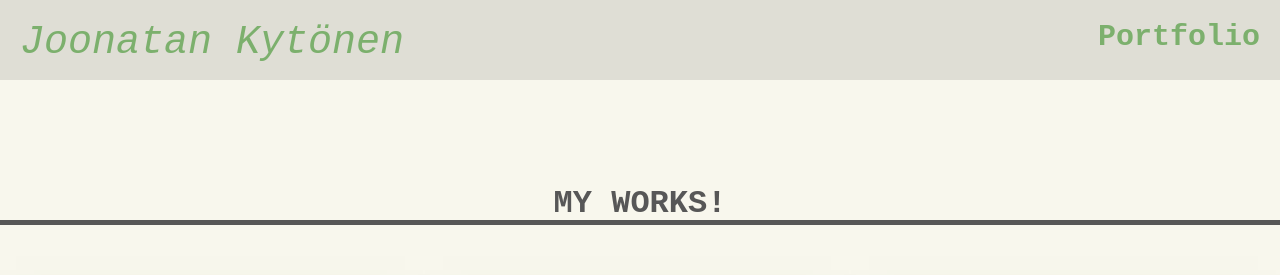
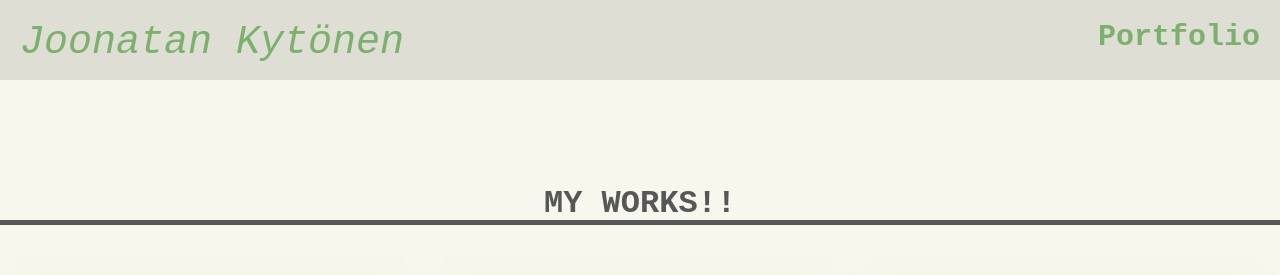
Before and after one commit to John-Corn/John-Corn.github.io, a plain HTML site: page index.html in a window 1280 px wide. Shown: the top 275 px of the page. Drawn offline with Linux system fonts and the light colour scheme.

Commit message:
git add *

```diff
--- a/index.html
+++ b/index.html
@@ -26,7 +26,7 @@
     <div class="kotelo">
         <p class="line"></p>
         <h1>
-            MY WORKS!
+            MY WORKS!!
         </h1>
     </div>
 
```
